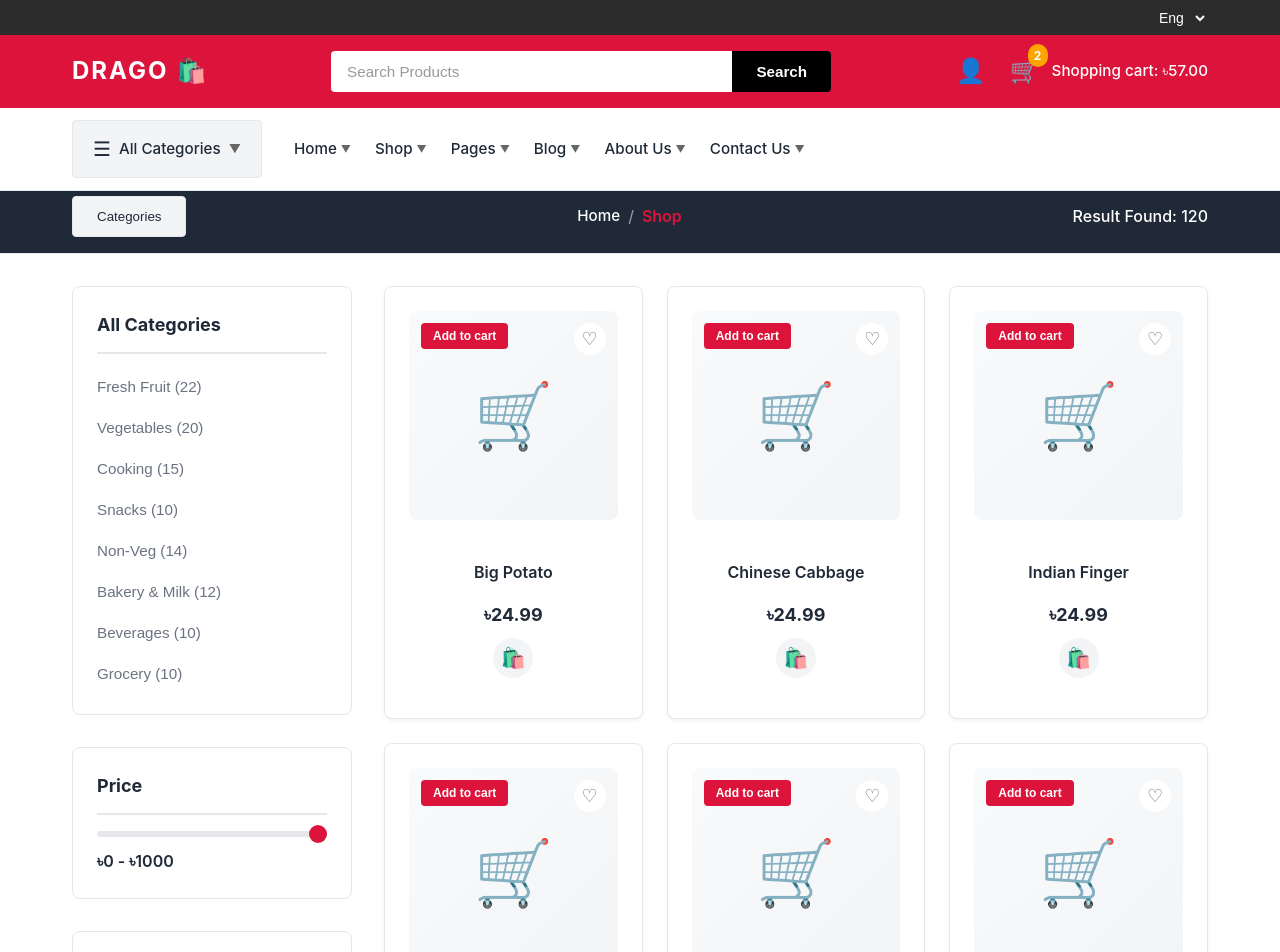
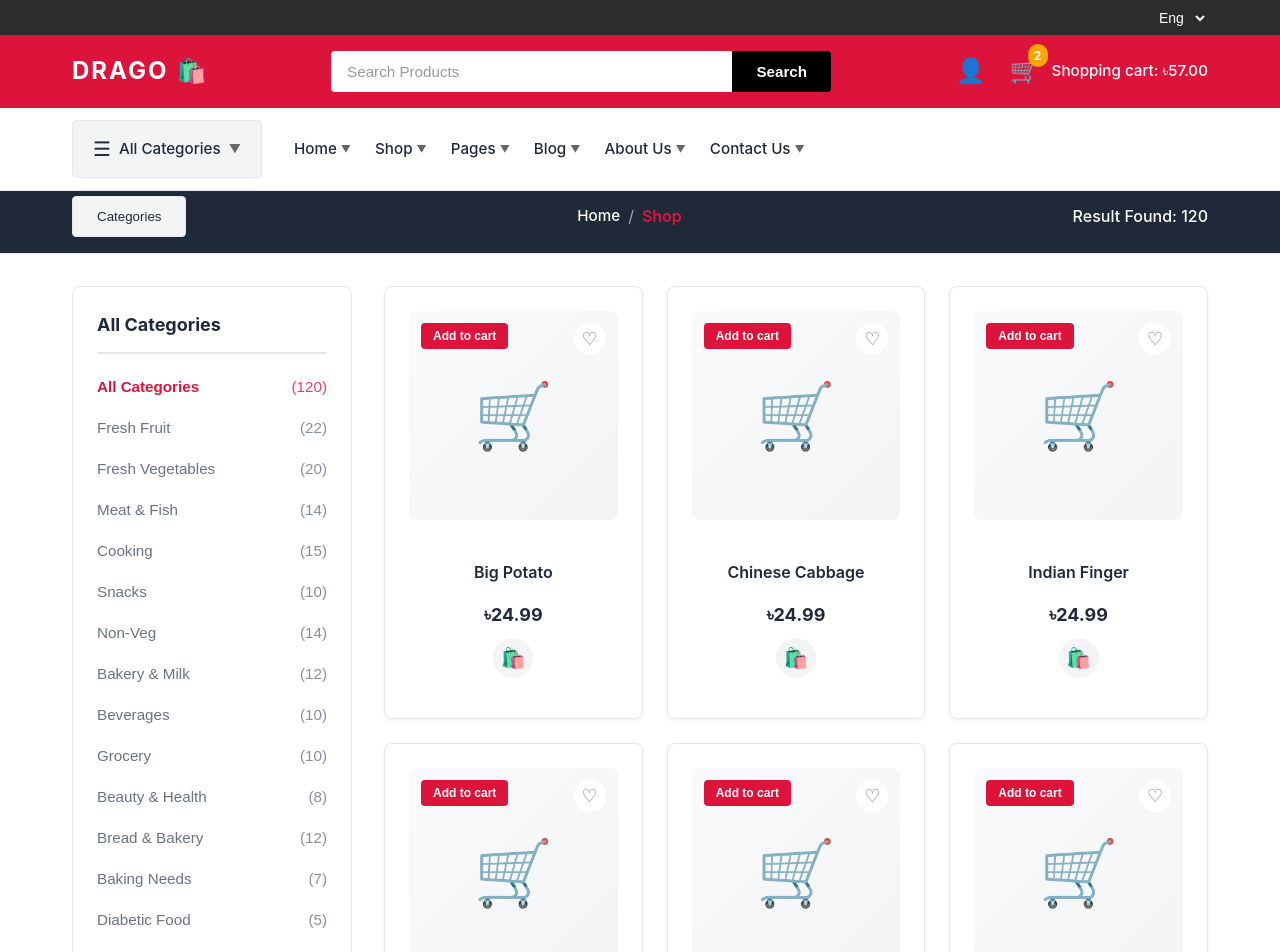
Before and after one commit to OmarFaruk00/Drago, a React (Vite) app: page /shop in a window 1280 px wide. Shown: the top 952 px of the page. Built offline with nearby package versions, Linux system fonts and the light colour scheme; the HTML template or start-up script is replaced by a standard one.

Commit message:
Add all categories list in Shop page sidebar when clicking All Categories

```diff
--- a/src/pages/Shop.css
+++ b/src/pages/Shop.css
@@ -115,6 +115,10 @@
   cursor: pointer;
   transition: color 0.2s;
   font-size: 0.95rem;
+  width: 100%;
+  display: flex;
+  justify-content: space-between;
+  align-items: center;
 }
 
 .category-item:hover {
@@ -124,6 +128,11 @@
 .category-item.active {
   color: #DC143C;
   font-weight: 600;
+}
+
+.category-count {
+  font-weight: normal;
+  opacity: 0.8;
 }
 
 .price-slider-container {
--- a/src/pages/Shop.jsx
+++ b/src/pages/Shop.jsx
@@ -10,14 +10,22 @@ const Shop = () => {
   const [selectedRating, setSelectedRating] = useState(null)
 
   const categories = [
+    { name: 'All Categories', count: 120 },
     { name: 'Fresh Fruit', count: 22 },
-    { name: 'Vegetables', count: 20 },
+    { name: 'Fresh Vegetables', count: 20 },
+    { name: 'Meat & Fish', count: 14 },
     { name: 'Cooking', count: 15 },
     { name: 'Snacks', count: 10 },
     { name: 'Non-Veg', count: 14 },
     { name: 'Bakery & Milk', count: 12 },
     { name: 'Beverages', count: 10 },
-    { name: 'Grocery', count: 10 }
+    { name: 'Grocery', count: 10 },
+    { name: 'Beauty & Health', count: 8 },
+    { name: 'Bread & Bakery', count: 12 },
+    { name: 'Baking Needs', count: 7 },
+    { name: 'Diabetic Food', count: 5 },
+    { name: 'Dish Detergents', count: 6 },
+    { name: 'Oil', count: 9 }
   ]
 
   const ratings = [
@@ -93,9 +101,13 @@ const Shop = () => {
                     <li key={index}>
                       <button
                         className={`category-item ${selectedCategory === category.name ? 'active' : ''}`}
-                        onClick={() => setSelectedCategory(category.name)}
+                        onClick={() => {
+                          setSelectedCategory(category.name)
+                          // Scroll to top when category changes
+                          window.scrollTo({ top: 0, behavior: 'smooth' })
+                        }}
                       >
-                        {category.name} ({category.count})
+                        {category.name} <span className="category-count">({category.count})</span>
                       </button>
                     </li>
                   ))}
```
